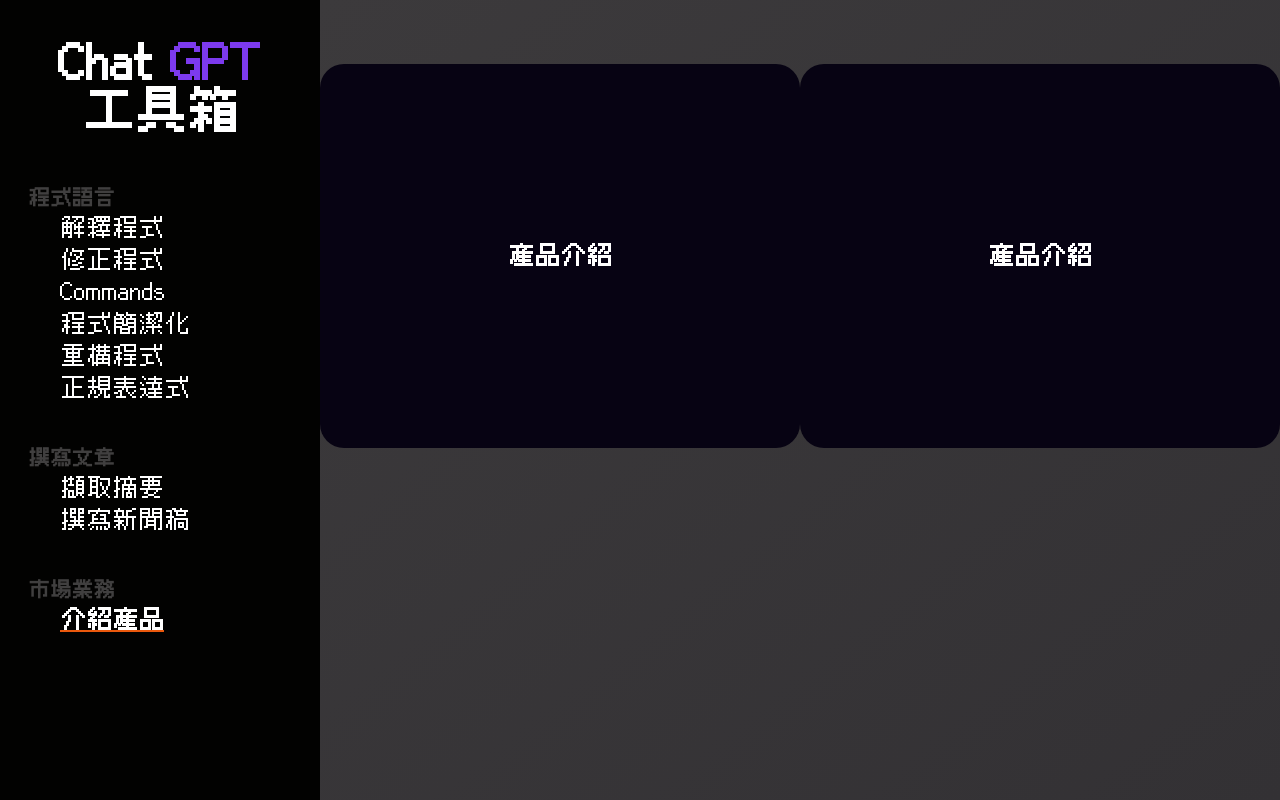
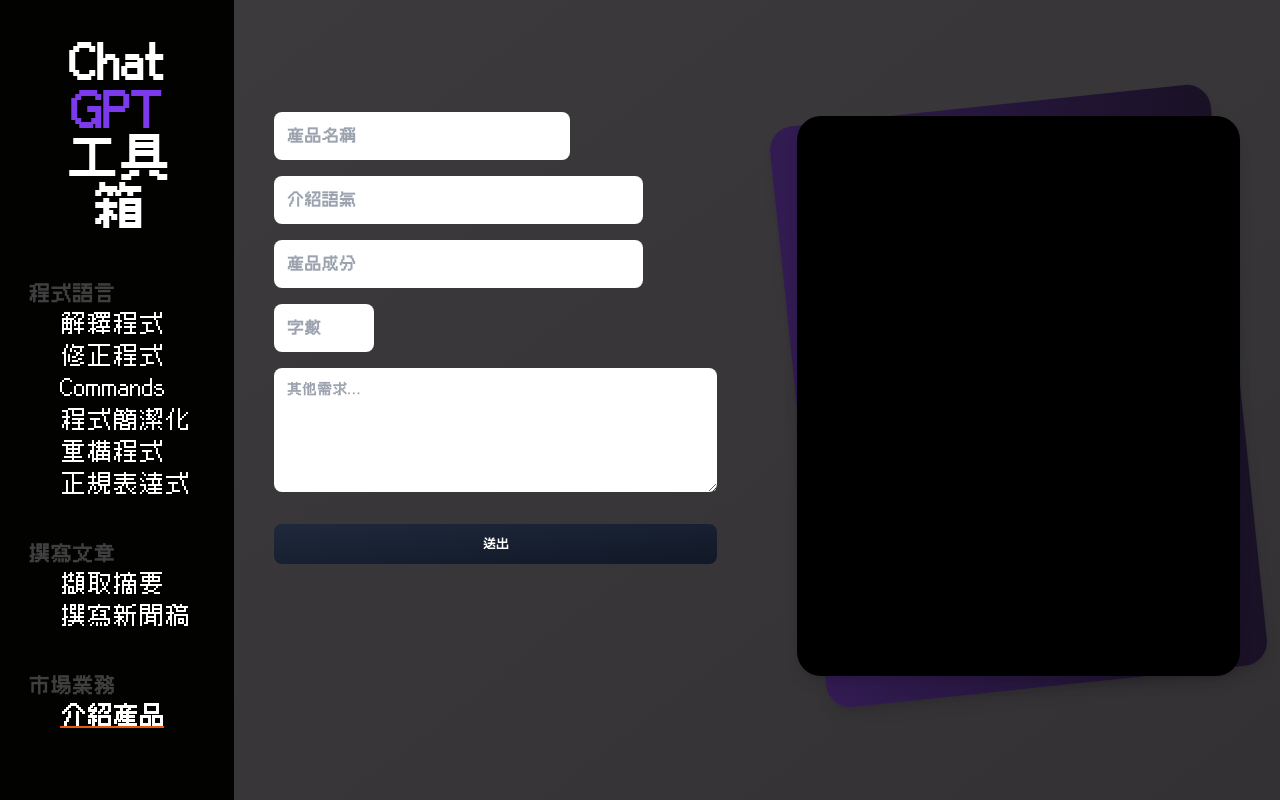
Before and after one commit to pattinsonfuture/chatgpt-tool-site, a Next.js app: page /toolbox/introduce in a window 1280 px wide. Built offline with nearby package versions, Linux system fonts and the light colour scheme.

Commit message:
feat: 🎸 新增介紹產品layout
app\toolbox\introduce\page.tsx app\toolbox\introduce\page.tsx

```diff
--- a/app/toolbox/introduce/page.tsx
+++ b/app/toolbox/introduce/page.tsx
@@ -6,15 +6,75 @@ export const metadata: Metadata = {
 
 export default function page() {
   return (
-    <>
+    <div>
       {/* 白色標題 */}
-      <div className="flex justify-center items-center h-20">
+      {/* <div className="flex justify-left items-center h-20 mx-10">
         <h1 className="text-2xl font-bold">介紹產品</h1>
-      </div>
-      {/* 黑色圓角卡片 */}
-      <div className="flex justify-center items-center h-96 bg-black rounded-3xl">
-        <h1 className="text-2xl font-bold text-white">產品介紹</h1>
-      </div>
-    </>
+      </div> */}
+      {/* form 清單 */}
+      <form className="p-10">
+        <div className="mb-2">
+          <label htmlFor="product_name" className="hidden">
+            產品名稱
+          </label>
+          <input
+            type="text"
+            name="product_name"
+            placeholder="產品名稱"
+            className="w-8/12 mt-2 py-3 px-3 rounded-lg bg-white dark:bg-gray-800 border-none  border-gray-400 dark:border-gray-700 text-gray-800 dark:text-gray-50 font-semibold  focus:outline-none"
+          />
+        </div>
+        <div className="mb-2">
+          <label htmlFor="introductory_tone" className="hidden">
+            介紹語氣
+          </label>
+          <input
+            type="text"
+            name="introductory_tone"
+            placeholder="介紹語氣"
+            className="w-10/12 mt-2 py-3 px-3 rounded-lg bg-white dark:bg-gray-800 border-none  text-gray-800 dark:text-gray-50 font-semibold  focus:outline-none"
+          />
+        </div>
+        <div className="mb-2">
+          <label htmlFor="ingredients" className="hidden">
+            產品成分
+          </label>
+          <input
+            type="text"
+            name="ingredients"
+            placeholder="產品成分"
+            className="w-10/12 mt-2 py-3 px-3 rounded-lg bg-white dark:bg-gray-800 border-none  border-gray-400 dark:border-gray-700 text-gray-800 dark:text-gray-50 font-semibold  focus:outline-none"
+          />
+        </div>
+        <div className="mb-2">
+          <label htmlFor="length" className="hidden">
+            字數
+          </label>
+          <input
+            type="number"
+            name="length"
+            min={0}
+            max={400}
+            placeholder="字數"
+            className="w-[100px] mt-2 py-3 px-3 rounded-lg bg-white dark:bg-gray-800 border-none  border-gray-400 dark:border-gray-700 text-gray-800 dark:text-gray-50 font-semibold  focus:outline-none"
+          />
+        </div>
+        <div className="mb-2 mt-4">
+          <label htmlFor="other" className="hidden">
+            其他需求
+          </label>
+          <textarea
+            name="other"
+            rows={5}
+            placeholder="其他需求..."
+            className="py-3 px-3 focus:shadow-soft-primary-outline min-h-unset text-sm leading-5.6 ease-soft block h-auto w-full appearance-none rounded-lg border-none bg-white dark:bg-gray-800 bg-clip-padding text-gray-800 dark:text-gray-50 font-semibold outline-none transition-all focus:outline-none"></textarea>
+        </div>
+        <button
+          type="submit"
+          className="inline-block w-full px-6 py-3 mt-6 mb-2 font-bold text-center text-white uppercase align-middle transition-all bg-transparent border-0 rounded-lg cursor-pointer active:opacity-85 hover:scale-102 hover:shadow-soft-xs leading-pro text-xs ease-soft-in tracking-tight-soft shadow-soft-md bg-150 bg-x-25 bg-gradient-to-tl from-gray-900 to-slate-800 hover:border-slate-700 hover:bg-slate-700 hover:text-white">
+          送出
+        </button>
+      </form>
+    </div>
   );
 }
--- a/app/toolbox/layout.tsx
+++ b/app/toolbox/layout.tsx
@@ -1,17 +1,79 @@
 import React from "react";
 
-export default function layout() {
+export default function RootLayout({
+  children,
+}: {
+  children: React.ReactNode;
+}) {
   return (
     <>
       {/* Grid 分類左右同等大小區塊 小於md時變成上下 */}
       <div className="grid grid-cols-1 md:grid-cols-2 ">
         {/* 左側 輸入資料黑色卡片 浮雕 form */}
-        <div className="flex justify-center items-center h-96 bg-[#070313] rounded-3xl">
-          <h1 className="text-2xl font-bold text-white">產品介紹</h1>
-        </div>
+        {children}
         {/* 右側 openai 輸出資料 */}
-        <div className="flex justify-center items-center h-96 bg-[#070313] rounded-3xl">
-          <h1 className="text-2xl font-bold text-white">產品介紹</h1>
+        <div className="p-10">
+          <div className="relative py-3 sm:max-w-xl sm:mx-auto ">
+            <div className="absolute inset-0 bg-gradient-to-r from-[#321b52] to-[#191125] shadow-lg transform -skew-y-6 sm:skew-y-0 sm:-rotate-6 sm:rounded-3xl"></div>
+            <div className="relative bg-black shadow-lg sm:rounded-3xl p-10 pl-10 pr-6 flex ">
+              {/* <div className="max-w-md mx-auto"> */}
+              <div className="pr-4 flex-col  h-[60vh]  overflow-y-auto scrollbar">
+                <h1 className="text-2xl font-semibold">
+                  Login Form with Floating Labels Login Form with Floating
+                  Labels
+                </h1>
+                <h1 className="text-2xl font-semibold">
+                  Login Form with Floating Labels Login Form with Floating
+                  Labels
+                </h1>
+                <h1 className="text-2xl font-semibold">
+                  Login Form with Floating Labels Login Form with Floating
+                  Labels
+                </h1>
+                <h1 className="text-2xl font-semibold">
+                  Login Form with Floating Labels Login Form with Floating
+                  Labels
+                </h1>
+                <h1 className="text-2xl font-semibold">
+                  Login Form with Floating Labels Login Form with Floating
+                  Labels
+                </h1>
+                <h1 className="text-2xl font-semibold">
+                  Login Form with Floating Labels Login Form with Floating
+                  Labels
+                </h1>
+                <h1 className="text-2xl font-semibold">
+                  Login Form with Floating Labels Login Form with Floating
+                  Labels
+                </h1>
+                <h1 className="text-2xl font-semibold">
+                  Login Form with Floating Labels Login Form with Floating
+                  Labels
+                </h1>
+                <h1 className="text-2xl font-semibold">
+                  Login Form with Floating Labels Login Form with Floating
+                  Labels
+                </h1>
+                <h1 className="text-2xl font-semibold">
+                  Login Form with Floating Labels Login Form with Floating
+                  Labels
+                </h1>
+                <h1 className="text-2xl font-semibold">
+                  Login Form with Floating Labels Login Form with Floating
+                  Labels
+                </h1>
+                <h1 className="text-2xl font-semibold">
+                  Login Form with Floating Labels Login Form with Floating
+                  Labels
+                </h1>
+                <h1 className="text-2xl font-semibold">
+                  Login Form with Floating Labels Login Form with Floating
+                  Labels
+                </h1>
+              </div>
+            </div>
+            {/* </div> */}
+          </div>
         </div>
       </div>
     </>
--- a/components/ChatRoom.tsx
+++ b/components/ChatRoom.tsx
@@ -99,9 +99,9 @@ function ChatRoom() {
       headers: {
         "Content-Type": "application/json",
       },
-      // messages 送出是使用ChatCompletionsMessage的interface 機器人role是assistant 人類role是user
+      // messages 送出是使用ChatCompletionsMessage的interface 機器人role是assistant 人類role是user 取最後五段話
       body: JSON.stringify({
-        messages: messages.map(
+        messages: messages.slice(-10).map(
           (message): ChatCompletionsMessages => ({
             role: message.isBot ? "assistant" : "user",
             content: message.message,
--- a/components/ChatRoomBotMessage.tsx
+++ b/components/ChatRoomBotMessage.tsx
@@ -5,6 +5,7 @@ import RobotWithEyes from "@/public/images/c07aa58e518a0a01.png";
 import { motion } from "framer-motion";
 import { zoomIn } from "@/utils/motion";
 import ReactMarkdown from "react-markdown";
+import remarkGfm from "remark-gfm";
 
 interface ChatRoomBotMessageProps {
   message: string;
@@ -20,7 +21,9 @@ function ChatRoomBotMessage({ message }: ChatRoomBotMessageProps) {
         <div className="flex flex-col space-y-2 lg:max-w-4xl mx-2 order-2 items-start">
           <div>
             <div className="px-5 py-5 rounded-lg inline-block bg-gray-300 text-gray-600 prose lg:prose-xl">
-              <ReactMarkdown className="prose lg:prose-xl">
+              <ReactMarkdown
+                className="prose lg:prose-xl"
+                remarkPlugins={[remarkGfm]}>
                 {message}
               </ReactMarkdown>
             </div>
--- a/components/ClientProvider.tsx
+++ b/components/ClientProvider.tsx
@@ -1,5 +1,5 @@
 "use client";
-import { Toaster } from "react-hot-toast";
+import toast, { Toaster } from "react-hot-toast";
 
 export default function ClientProvider() {
   return (
@@ -10,7 +10,10 @@ export default function ClientProvider() {
         reverseOrder={false}
         toastOptions={{
           // Define default options
-          className: "bg-gray-800 text-white",
+          style: {
+            background: "#232324",
+            color: "#fff",
+          },
         }}
       />
     </>
--- a/package.json
+++ b/package.json
@@ -25,6 +25,7 @@
     "react-dom": "^18.2.0",
     "react-hot-toast": "^2.4.0",
     "react-markdown": "^8.0.5",
+    "remark-gfm": "^3.0.1",
     "sharp": "^0.31.3",
     "typescript": "4.9.4"
   },
--- a/pages/api/SendChatCompletions.ts
+++ b/pages/api/SendChatCompletions.ts
@@ -21,7 +21,7 @@ const SendChatCompletions = async (req: Request): Promise<Response> => {
   const payload: OpenAIChatCompletionsPayload = {
     model:"gpt-3.5-turbo",
     messages: [
-      { "role":"system","content":"如果需要列表或代碼，你都會用markdown格式回覆" },
+      // { "role":"system","content":"如果需要列表或代碼，你都會用markdown格式回覆" },
       ...messages
     ],
     temperature: 0.7,
--- a/styles/globals.css
+++ b/styles/globals.css
@@ -12,12 +12,15 @@
     box-shadow: inset  2px 1px  #000000;
     border-radius: 70vh;
     background: #333134;
+
   }
 
   .scrollbar::-webkit-scrollbar-thumb {
-    background: #000000;
+    background: #191125;
     border-radius: 100vh;
     /* border: 3px solid #f6f7ed; */
+
+    transform: translateX(10px);
   }
 
   .scrollbar::-webkit-scrollbar-thumb:hover {
```
Also changed, not shown: 1 other file (tests, documents, lock files or other folders).
